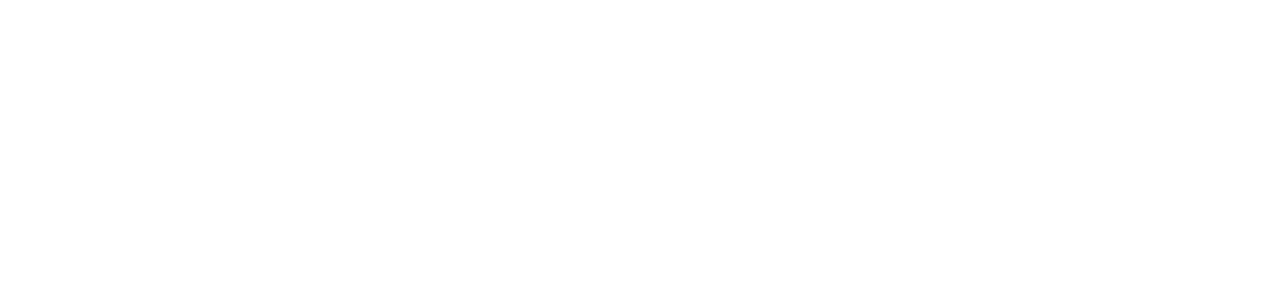
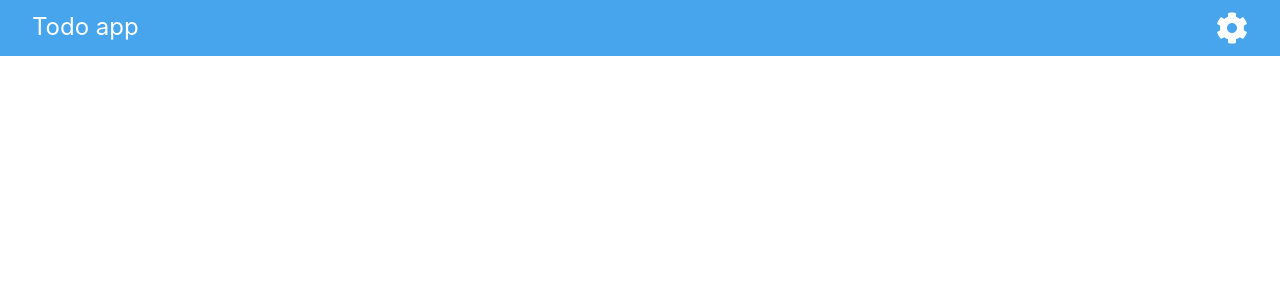
Before and after one commit to mlhotecky/moro-todo, a React (Create React App) app: page / in a window 1280 px wide. Shown: the top 300 px of the page. Built offline with nearby package versions, Linux system fonts and the light colour scheme.

Commit message:
install font-awesome, sass and add header to layout

```diff
--- a/package.json
+++ b/package.json
@@ -3,9 +3,15 @@
   "version": "0.1.0",
   "private": true,
   "dependencies": {
+    "@fortawesome/fontawesome-svg-core": "^1.2.35",
+    "@fortawesome/free-brands-svg-icons": "^5.15.3",
+    "@fortawesome/free-regular-svg-icons": "^5.15.3",
+    "@fortawesome/free-solid-svg-icons": "^5.15.3",
+    "@fortawesome/react-fontawesome": "^0.1.14",
     "@testing-library/jest-dom": "^5.12.0",
     "@testing-library/react": "^11.2.6",
     "@testing-library/user-event": "^12.8.3",
+    "node-sass": "^5.0.0",
     "react": "^17.0.2",
     "react-dom": "^17.0.2",
     "react-scripts": "4.0.3",
--- a/src/App.css
+++ /dev/null
@@ -1,5 +0,0 @@
-.app-container {
-  height: 100vh;
-  display: flex;
-  flex-direction: column;
-}
--- a/src/App.js
+++ b/src/App.js
@@ -1,9 +1,11 @@
 import React from "react";
-import './App.css';
+import './App.scss';
+import Header from "./components/Header";
 
 export default function App() {
   return (
-      <div className="app-container">
+      <div className="app-layout">
+          <Header />
       </div>
   );
 }
--- /dev/null
+++ b/src/App.scss
@@ -0,0 +1,27 @@
+.app-layout {
+  height: 100vh;
+  display: flex;
+  flex-direction: column;
+
+  .app-header {
+    padding: .5rem;
+    font-size: 1.5rem;
+    color: #fff;
+    background-color: #47a5ed;
+    height: 5%;
+    display: flex;
+    justify-content: center;
+    align-items: center;
+
+    .header-content {
+      padding: 0 1.5rem;
+      width: 100%;
+      display: flex;
+      justify-content: space-between;
+    }
+  }
+
+  .cursor-pointer {
+    cursor: pointer;
+  }
+}
--- /dev/null
+++ b/src/components/Header.js
@@ -0,0 +1,13 @@
+import React from "react";
+import Settings from "./Settings";
+
+export default function Header() {
+    return (
+        <div className="app-header">
+            <div className="header-content">
+                <div>Todo app </div>
+                <Settings />
+            </div>
+        </div>
+    )
+}
--- /dev/null
+++ b/src/components/Settings.js
@@ -0,0 +1,9 @@
+import React from "react";
+import { FontAwesomeIcon } from '@fortawesome/react-fontawesome'
+import {faCog} from "@fortawesome/free-solid-svg-icons";
+
+export default function Settings() {
+    return (
+        <FontAwesomeIcon className="cursor-pointer" icon={faCog} size="lg" />
+    )
+}
```
Also changed, not shown: 1 other file (tests, documents, lock files or other folders).
